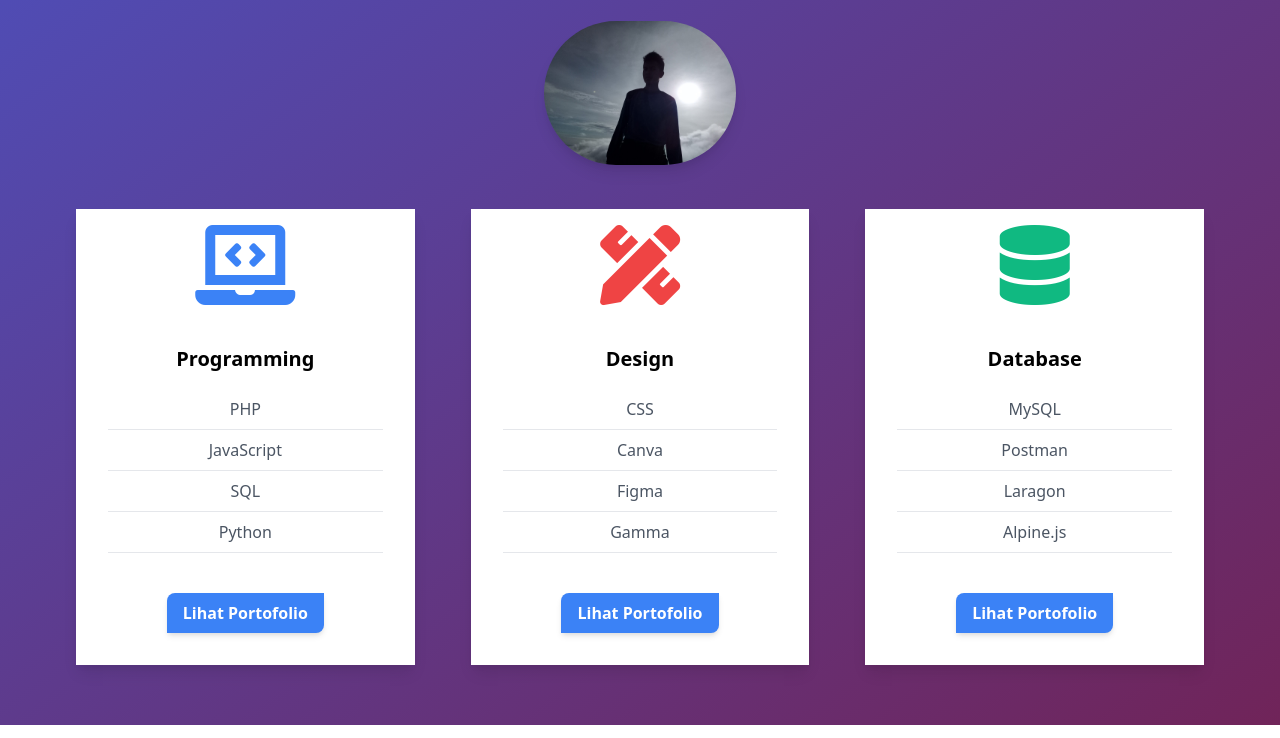
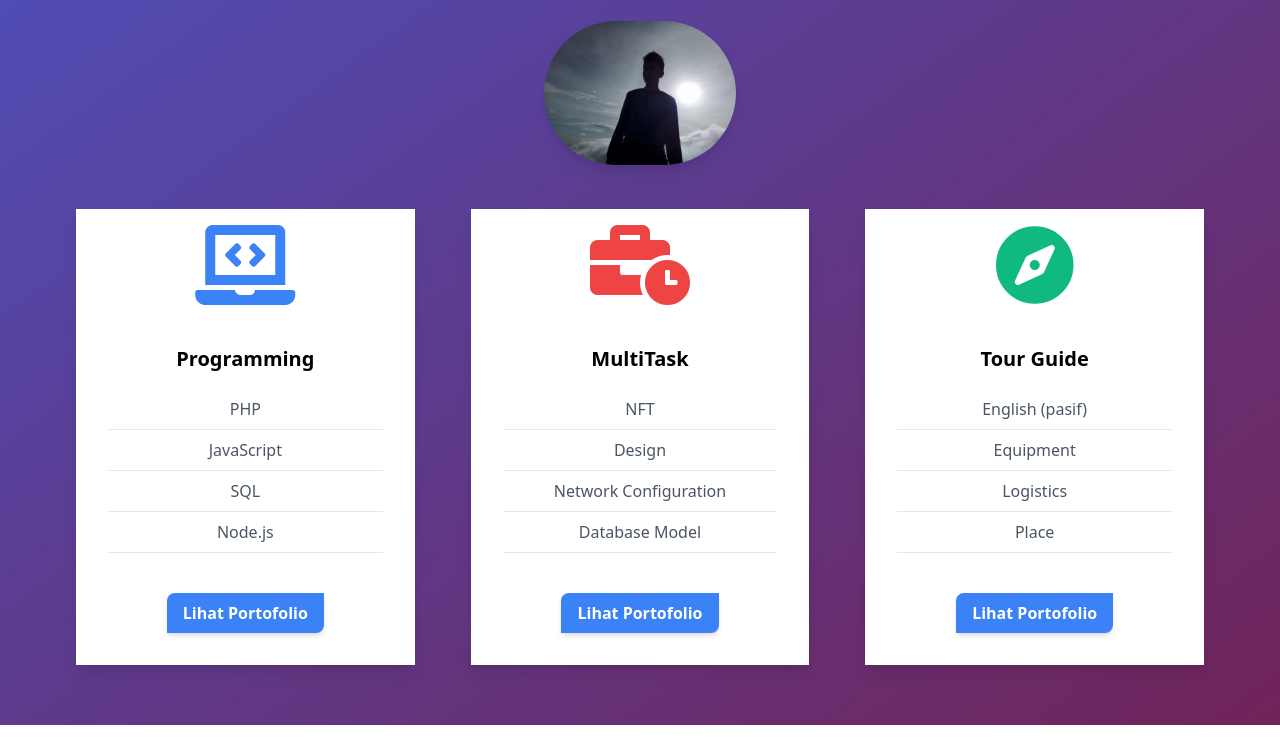
Before and after one commit to Fauzywarow/website-personal, a plain HTML site: page index.html in a window 1280 px wide. Shown: the part 291-1029 px from the top of the page. Drawn offline with nearby package versions, Linux system fonts and the light colour scheme.

Commit message:
Update index.html
icon dan deskripsi box diganti

```diff
--- a/index.html
+++ b/index.html
@@ -125,7 +125,7 @@
           <hr class="text-gray-600 mb-2">
           <p class="text-gray-600 text-base mb-2">SQL</p>
           <hr class="text-gray-600 mb-2">
-          <p class="text-gray-600 text-base mb-2">Python</p>
+          <p class="text-gray-600 text-base mb-2">Node.js</p>
           <hr class="text-gray-600 mb-2">
         </div>
         <div class="px-2 py-4">
@@ -134,16 +134,16 @@
       </div>
       <!--box kedua-->
       <div class="max-w-sm shadow-lg px-4 py-4 bg-white m-3 text-center">
-        <i class="fas fa-pencil-ruler text-red-500 fa-5x mb-6"></i>
+        <i class="fas fa-business-time text-red-500 fa-5x mb-6"></i>
         <div class="p-4">
-          <p class="font-bold text-lg text-black md:text-xl mb-6">Design</p>
-          <p class="text-gray-600 text-base mb-2">CSS</p>
+          <p class="font-bold text-lg text-black md:text-xl mb-6">MultiTask</p>
+          <p class="text-gray-600 text-base mb-2">NFT</p>
           <hr class="text-gray-600 mb-2">
-          <p class="text-gray-600 text-base mb-2">Canva</p>
+          <p class="text-gray-600 text-base mb-2">Design</p>
           <hr class="text-gray-600 mb-2">
-          <p class="text-gray-600 text-base mb-2">Figma</p>
+          <p class="text-gray-600 text-base mb-2">Network Configuration</p>
           <hr class="text-gray-600 mb-2">
-          <p class="text-gray-600 text-base mb-2">Gamma</p>
+          <p class="text-gray-600 text-base mb-2">Database Model</p>
           <hr class="text-gray-600 mb-2">
         </div>
         <div class="px-2 py-4">
@@ -152,16 +152,16 @@
       </div>
       <!--box ketiga-->
       <div class="max-w-sm shadow-lg px-4 py-4 bg-white m-3 text-center">
-        <i class="fas fa-database text-green-500 fa-5x mb-6"></i>
+        <i class="fas fa-compass text-green-500 fa-5x mb-6"></i>
         <div class="p-4">
-          <p class="font-bold text-lg text-black md:text-xl mb-6">Database</p>
-          <p class="text-gray-600 text-base mb-2">MySQL</p>
+          <p class="font-bold text-lg text-black md:text-xl mb-6">Tour Guide</p>
+          <p class="text-gray-600 text-base mb-2">English (pasif)</p>
           <hr class="text-gray-600 mb-2">
-          <p class="text-gray-600 text-base mb-2">Postman</p>
+          <p class="text-gray-600 text-base mb-2">Equipment</p>
           <hr class="text-gray-600 mb-2">
-          <p class="text-gray-600 text-base mb-2">Laragon</p>
+          <p class="text-gray-600 text-base mb-2">Logistics</p>
           <hr class="text-gray-600 mb-2">
-          <p class="text-gray-600 text-base mb-2">Alpine.js</p>
+          <p class="text-gray-600 text-base mb-2">Place</p>
           <hr class="text-gray-600 mb-2">
         </div>
         <div class="px-2 py-4">
```
